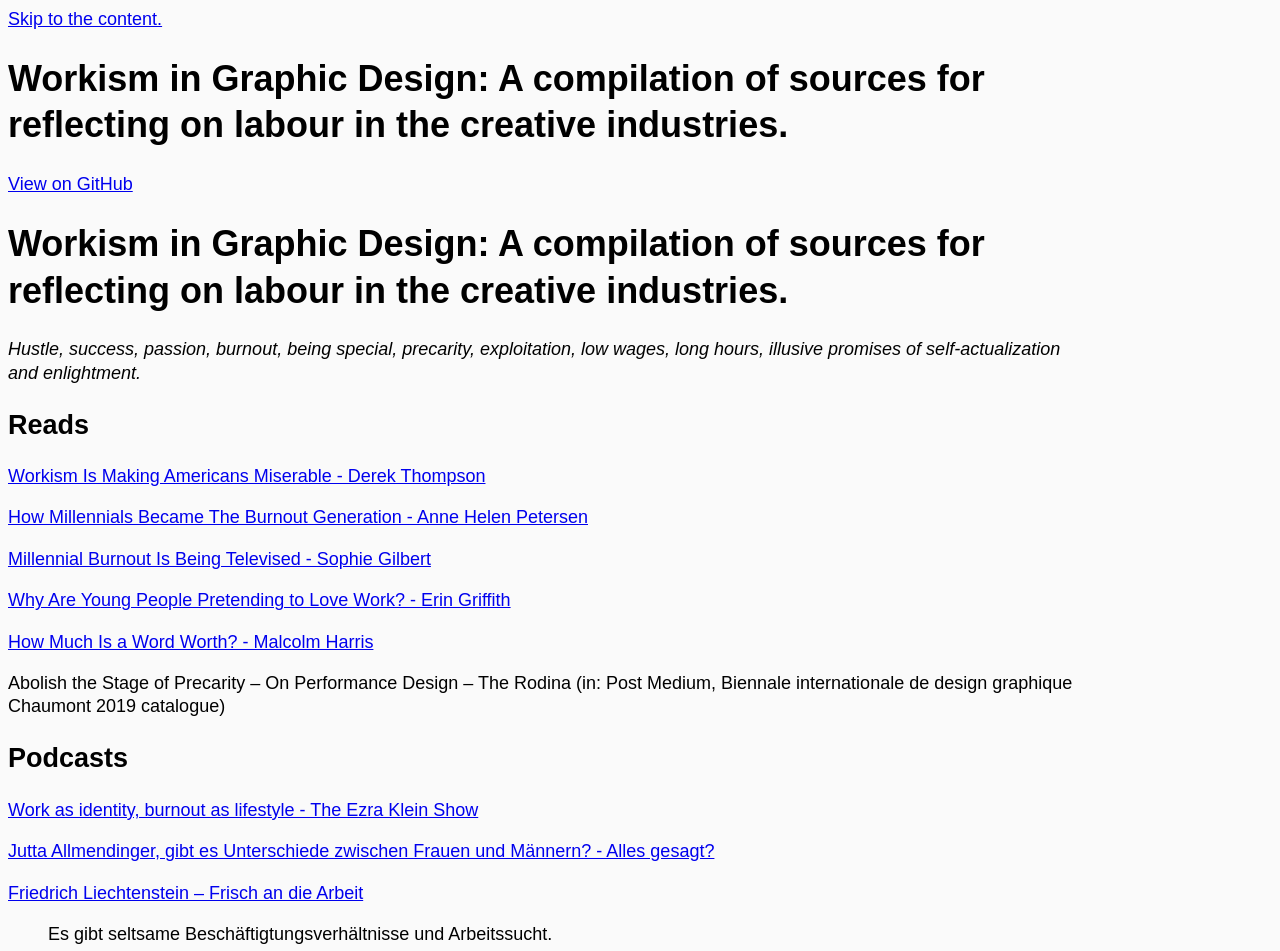
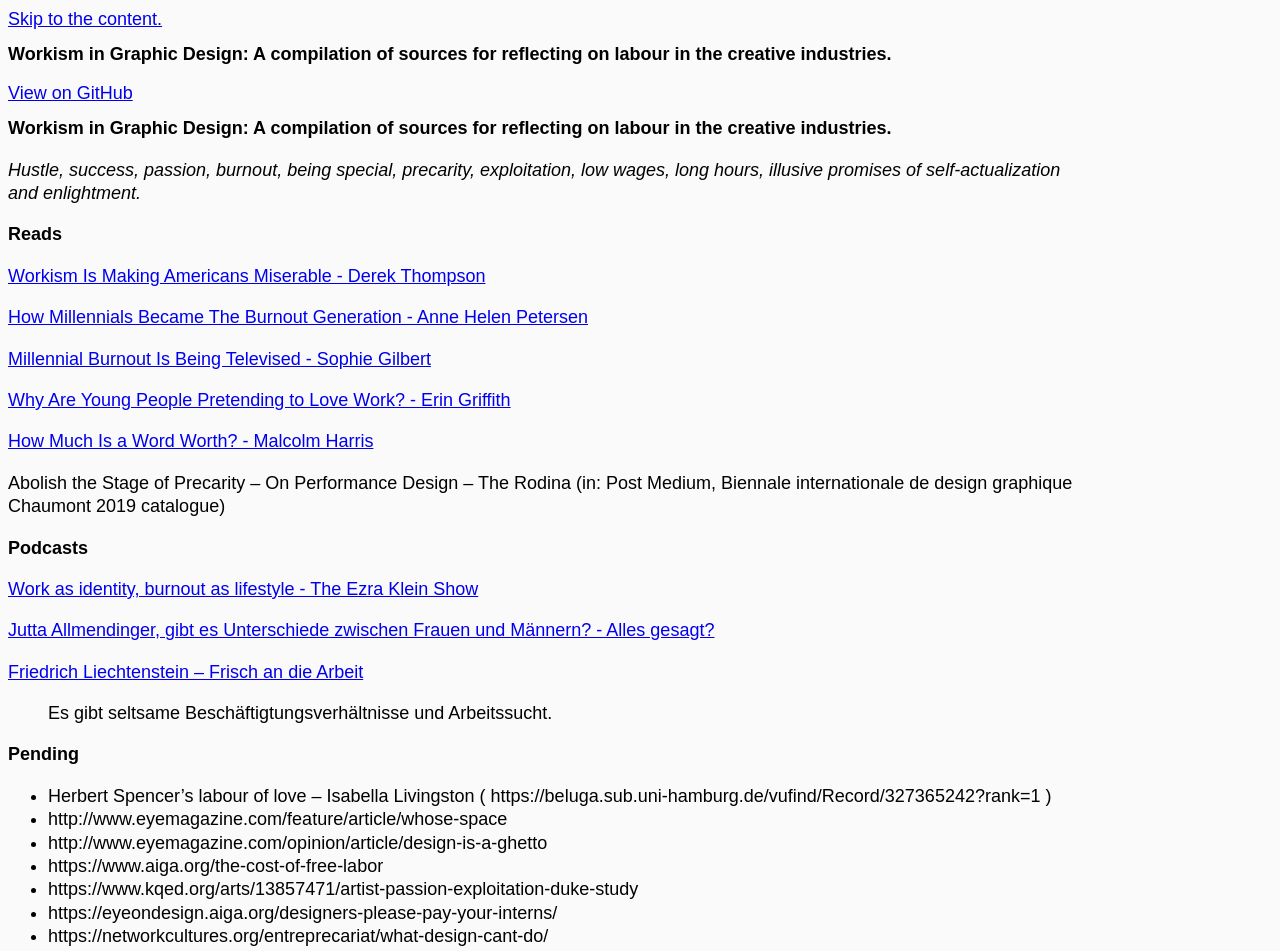
Before and after one commit to jensschnitzler/Room-For-Advancement, a Jekyll site: the page built from index.md, in a window 1280 px wide. Shown: the top 951 px of the page. Built offline with Jekyll 4.4.1, drawn with Linux system fonts in a browser that asks for light colours; our own code applies the rules of GitHub Pages for plain Markdown files; the repository's description, which GitHub fills in, is left out.

Commit message:
Update style.css

```diff
--- a/assets/css/style.css
+++ b/assets/css/style.css
@@ -17,6 +17,12 @@ body {
 
 @media screen and (min-width: 400px) {
   html, body {
-
+    /* breakpoint below 400px css here */
   }
 }
+
+p,h1, h2, h3,h4,h5,h6 {
+  font-family: sans-serif;
+  font-size: 1rem;
+  line-height: 1.3;
+}
```
